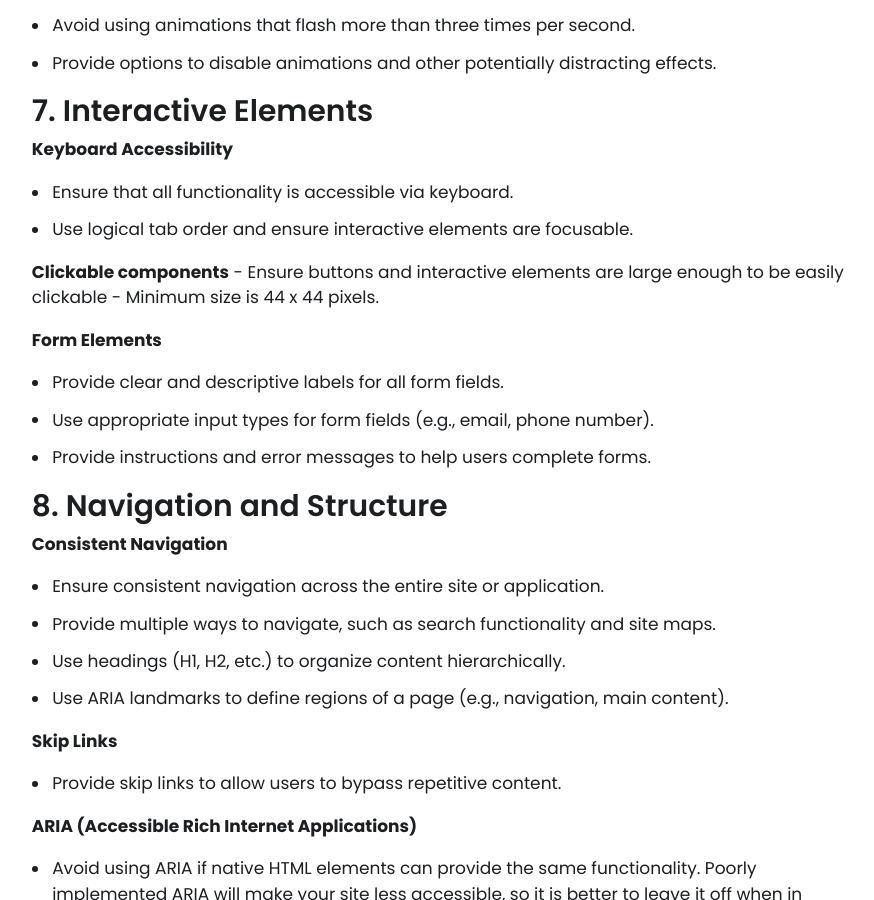
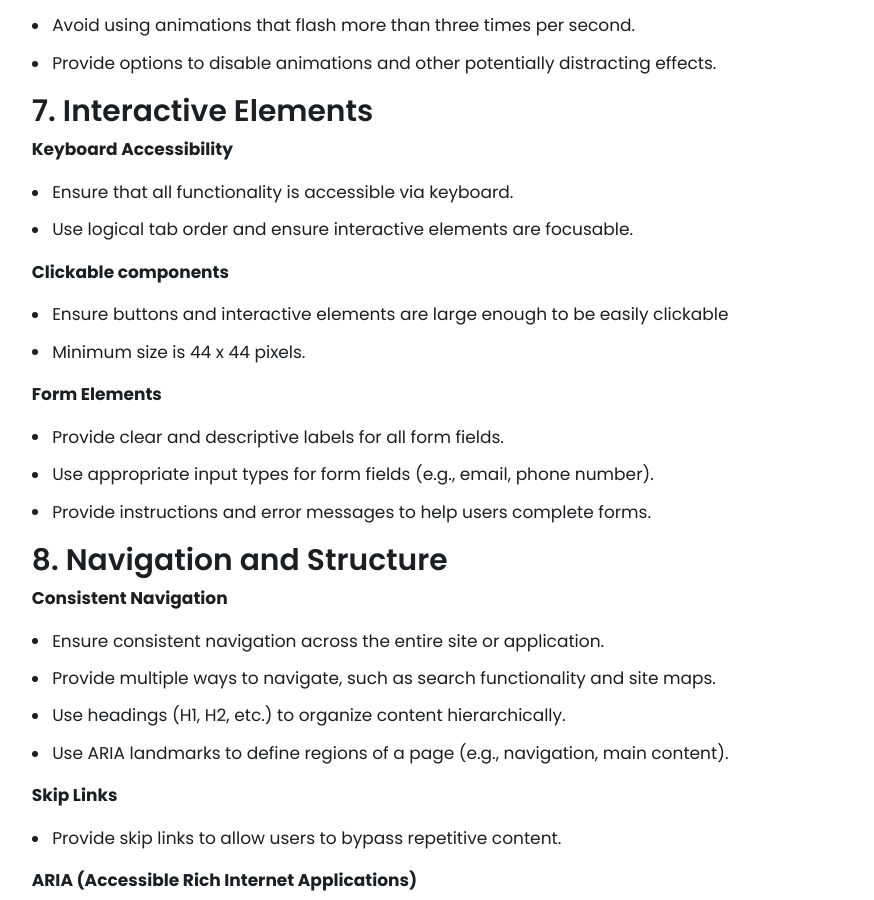
Before and after one commit to Energy-Saving-Trust/Design-System, a Jekyll site: the page built from guidelines/accessibility.md, in a window 1280 px wide and 900 px high, scrolled down 1515 px. Shown: the whole window, without its empty margins (336-1210 px from the left). Built offline with Jekyll 4.4.1, drawn with Linux system fonts in a browser that asks for light colours; nearby versions of some CDN libraries.

Commit message:
Update accessibility.md

```diff
--- a/guidelines/accessibility.md
+++ b/guidelines/accessibility.md
@@ -12,12 +12,12 @@ While accessibility has been considered and ‘baked in’ to the Design System
 
 **This means we prioritise simpler and less flashy designs to priortise the needs of all users.**
 
-### 1\. HTML-First approach
+### 1. HTML-First approach
 
 At Energy Saving Trust we can make sure our digital products are accessible just by making sure the correct Hypertext Markup Language elements are used for the correct purpose at all times.
 Read more about [why HTML-first approach is essential to creating accessible products](https://developer.mozilla.org/en-US/docs/Learn/Accessibility/HTML).
 
-### 2\. Colour
+### 2. Colour
 
 - Use tools like the [Adobe Contrast Checker](https://color.adobe.com/create/color-contrast-analyzer) to verify contrast ratios.
 - Ensure a minimum contrast ratio of 4.5:1 for text against background.
@@ -26,30 +26,30 @@ Read more about [why HTML-first approach is essential to creating accessible pro
 - Large text (18pt and above, or 14pt bold) should have a contrast ratio of at least 3:1.
 - Do not use color alone to convey information. Use text labels or patterns in addition to color coding.
 
-### 3\. Keyboard Navigation
+### 3. Keyboard Navigation
 
 - Ensure that all interactive elements are reachable via keyboard.
 - Ensure that all interactive elements have visible focus indicators.
 - Use the default focus indicator in the Design System across the entire system (this works against both light and dark colours)
 
-### 4\. Readability
+### 4. Readability
 
 - Use clear and simple language.
 - Avoid using all caps for large amounts of text.
 
-### 5\. Alternative text
+### 5. Alternative text
 
 - Provide descriptive alt text for all images, except when images are purely decorative (use alt="").
 - For complex images, such as charts, provide a detailed description.
 - Provide captions for all video content.
 - Offer transcripts for audio content.
 
-### 6\. Animations and Effects
+### 6. Animations and Effects
 
 - Avoid using animations that flash more than three times per second.
 - Provide options to disable animations and other potentially distracting effects.
 
-### 7\. Interactive Elements
+### 7. Interactive Elements
 
 **Keyboard Accessibility**
 
@@ -57,6 +57,7 @@ Read more about [why HTML-first approach is essential to creating accessible pro
 - Use logical tab order and ensure interactive elements are focusable.
 
 **Clickable components**
+
 - Ensure buttons and interactive elements are large enough to be easily clickable
 - Minimum size is 44 x 44 pixels.
 
```
